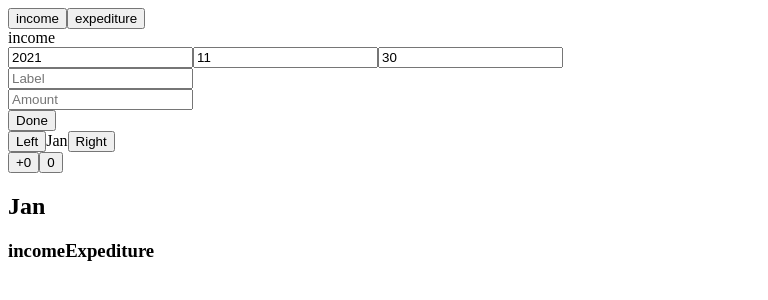
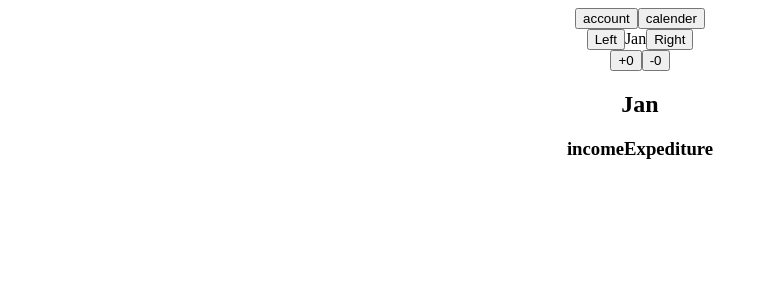
Before and after one commit to sangyun5108/BCSDproject, a React (Create React App) app: page / in a window 1280 px wide. Shown: the top 300 px of the page, without its empty margins (0-768 px from the left). Built offline with nearby package versions, Linux system fonts and the light colour scheme.

Commit message:
layout
account화면의 기본적인 틀을 styled-components를 이용해서 잡아주었습니다.

```diff
--- a/package.json
+++ b/package.json
@@ -12,6 +12,7 @@
     "react-redux": "^7.2.4",
     "react-scripts": "4.0.3",
     "redux": "^4.1.0",
+    "styled-components": "^5.3.0",
     "web-vitals": "^1.1.2"
   },
   "scripts": {
--- a/src/App.js
+++ b/src/App.js
@@ -1,14 +1,25 @@
-import AddHistory from './components/addHistroy';
+// import AddHistory from './components/addHistroy';
 import {Provider} from 'react-redux';
 import store from './redux/store';
 import MonthList from './components/monthList';
+import styled, { createGlobalStyle } from 'styled-components';
+
+const btnBox = styled.div`
+  display:flex;
+  margin-bottom:20px;
+`;
 
 function App() {
   return (
-    <Provider store={store}>
-      <AddHistory/>
-      <MonthList/>
-    </Provider>
+      <>
+        <Provider store={store}>
+          <btnBox>
+            <button>account</button>
+            <button>calender</button>
+          </btnBox>
+          <MonthList/>
+        </Provider>
+      </>
   );
 }
 
--- a/src/components/monthList.js
+++ b/src/components/monthList.js
@@ -23,9 +23,11 @@ const MonthList = () => {
 
     return(
         <>
-            <button onClick={showMonth}>Left</button>
-            <span>{months[month]}</span>
-            <button onClick={showMonth}>Right</button>
+            <div>
+                <button onClick={showMonth}>Left</button>
+                <span>{months[month]}</span>
+                <button onClick={showMonth}>Right</button>
+            </div>
             <ShowList month={month}/>
         </>
     );
--- a/src/components/showList.js
+++ b/src/components/showList.js
@@ -71,7 +71,7 @@ const ShowList = ({month}) => {
         <>
             <div>
                 <button onClick={clickBlueBtn}>+{sumIncome(lists,month)}</button>
-                <button onClick={clickRedBtn}>{sumExpediture(lists,month)}</button>
+                <button onClick={clickRedBtn}>{sumExpediture(lists,month)===0?`-${sumExpediture(lists,month)}`:sumExpediture(lists,month)}</button>
             </div>
             <div><MakeList type={type} lists={lists} month={month}/></div>
         </>
--- a/src/index.js
+++ b/src/index.js
@@ -1,8 +1,20 @@
 import React from 'react';
 import ReactDOM from 'react-dom';
 import App from './App';
+import styled from 'styled-components';
+
+const Container = styled.div`
+  width:100%;
+  height:100%;
+  display:flex;
+  flex-direction:column;
+  text-align:center;
+  min-height:100vh;
+`;
 
 ReactDOM.render(
-  <App/>,
+  <Container>
+    <App/>
+  </Container>,
   document.getElementById('root')
 );
```
Also changed, not shown: 1 other file (tests, documents, lock files or other folders).
